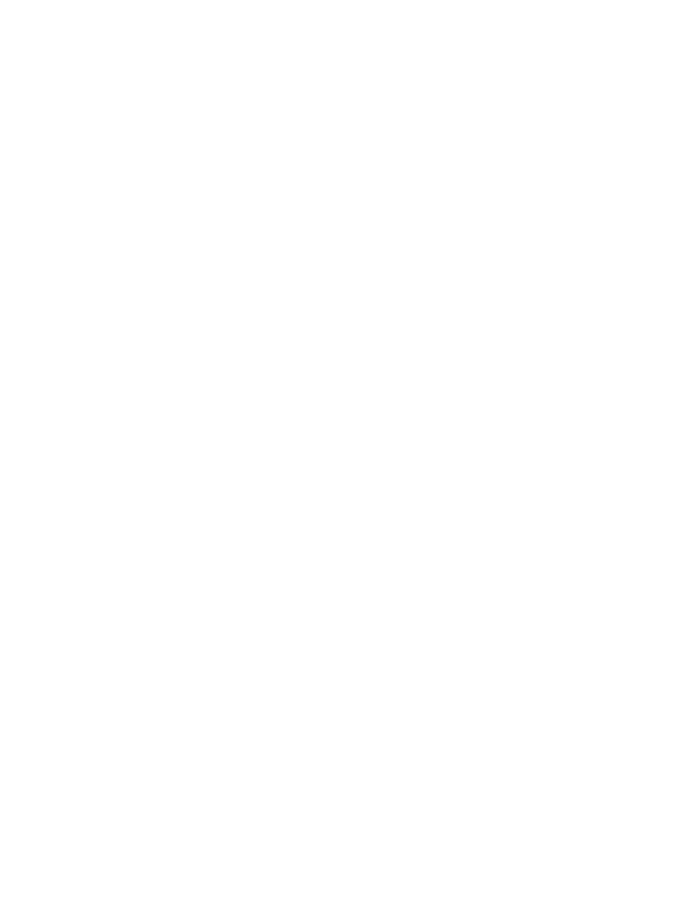
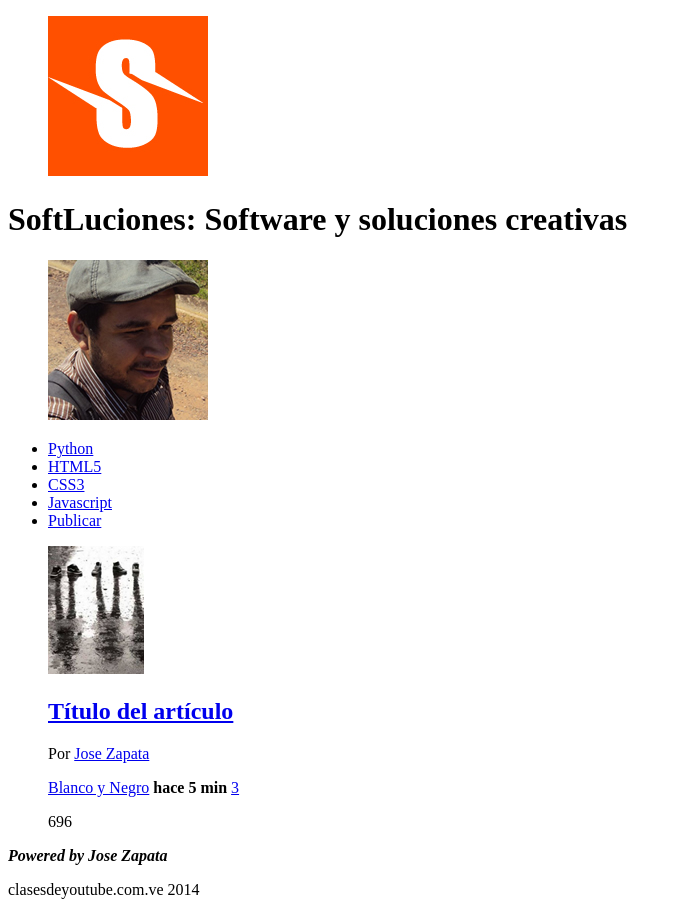
Before and after one commit to jose1zapata/diseno-web, a plain HTML site: page mi primera pagina/index.html in a window 1280 px wide. Shown: the whole page, without its empty margins (0-682 px from the left). Before the commit the page ends 800 px from the top, so only its background shows below. Drawn offline with Linux system fonts and the light colour scheme.

Commit message:
Primera Clase Terminada :dancer:

```diff
--- a/mi primera pagina/index.html
+++ b/mi primera pagina/index.html
@@ -5,6 +5,60 @@
 	<title>Comunidad Online de gente atractiva</title>
 </head>
 <body>
+	<header>
+		<figure id="logo">
+			<img src="logo.jpg">
+		</figure>
+		<h1>SoftLuciones: Software y soluciones creativas</h1>
+		<figure>
+			<img src="avatar.jpg">
+		</figure>
+	</header>
 
+	<nav>
+		<ul>
+			<li><a href="#">Python</a></li>
+			<li><a href="#">HTML5</a></li>
+			<li><a href="#">CSS3</a></li>
+			<li><a href="#">Javascript</a></li>
+
+			<li id="publicar_nav">
+				<a href="#">Publicar</a>
+			</li>
+		</ul>
+	</nav>
+
+	<section id="contenido">
+		<article class="item">
+			<figure class="imagen_item">
+				<img src="imagen1.jpg">
+
+				<h2 class="titulo_item">
+					<a href="#">Título del artículo</a>
+				</h2>
+
+				<p>Por <a href="#">Jose Zapata</a></p>
+
+				<p class="datos_item">
+					<a href="#" class="tag_item">Blanco y Negro</a>
+
+					<span class="fecha_item"><strong>hace 5 min</strong></span>
+
+					<a href="#" class="comentario_item">3</a>
+					<a href="#" class="guardar_item"></a>
+				</p>
+				<p class="votacion">
+					<a href="#" class="up"></a>
+					696
+					<a href="#" class="down"></a>
+				</p>
+			</figure>
+		</article>
+	</section>
+
+	<footer>
+		<p><em><strong>Powered by Jose Zapata</strong></em></p>
+		<p>clasesdeyoutube.com.ve 2014</p>
+	</footer>
 </body>
 </html>
```
Also changed, not shown: mi primera pagina/avatar.fw.png (added), mi primera pagina/avatar.jpg (added), mi primera pagina/imagen1.fw.png (added), mi primera pagina/imagen1.jpg (added), mi primera pagina/logo.fw.png (added), mi primera pagina/logo.jpg (added), mi primera pagina/retrato.jpg (added).
